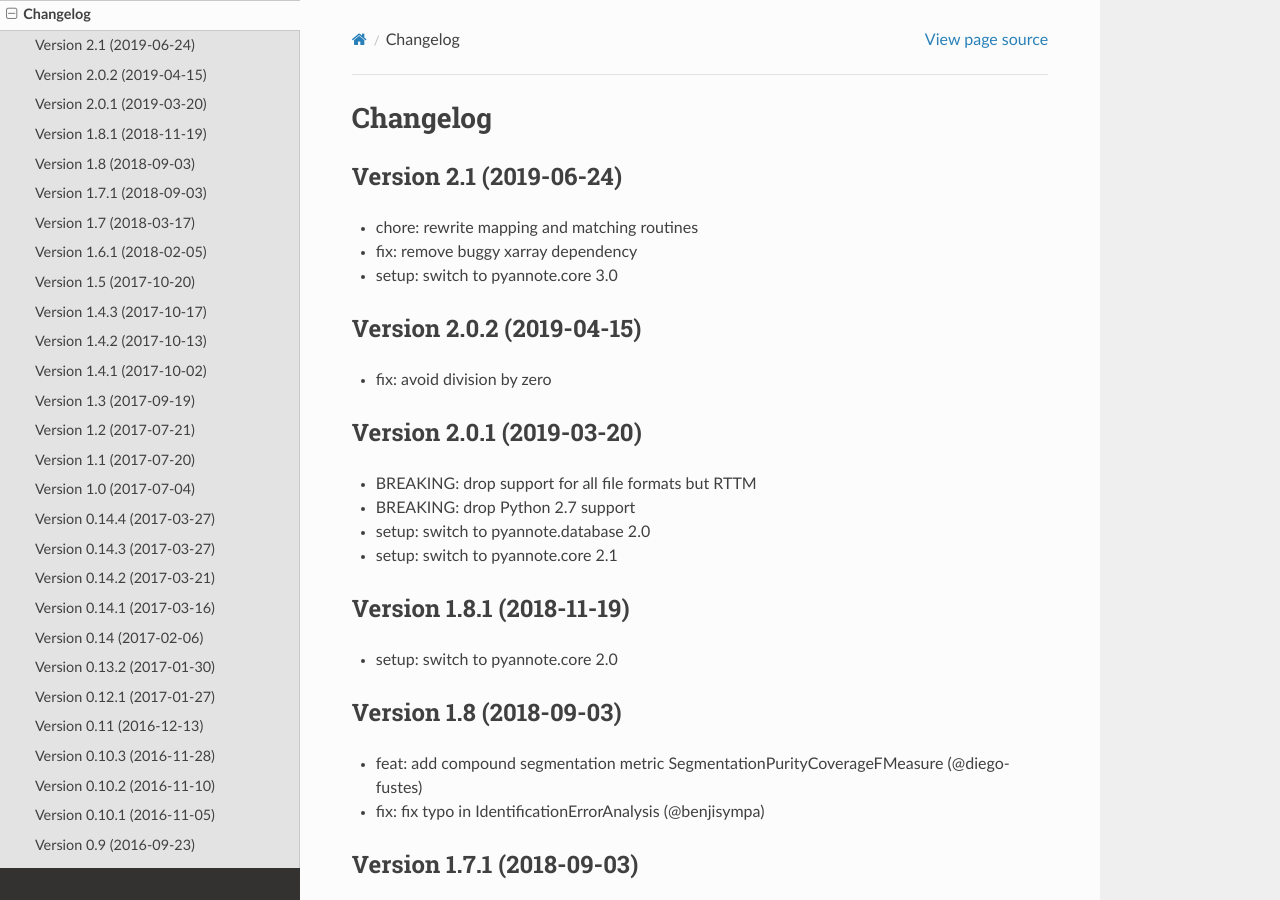
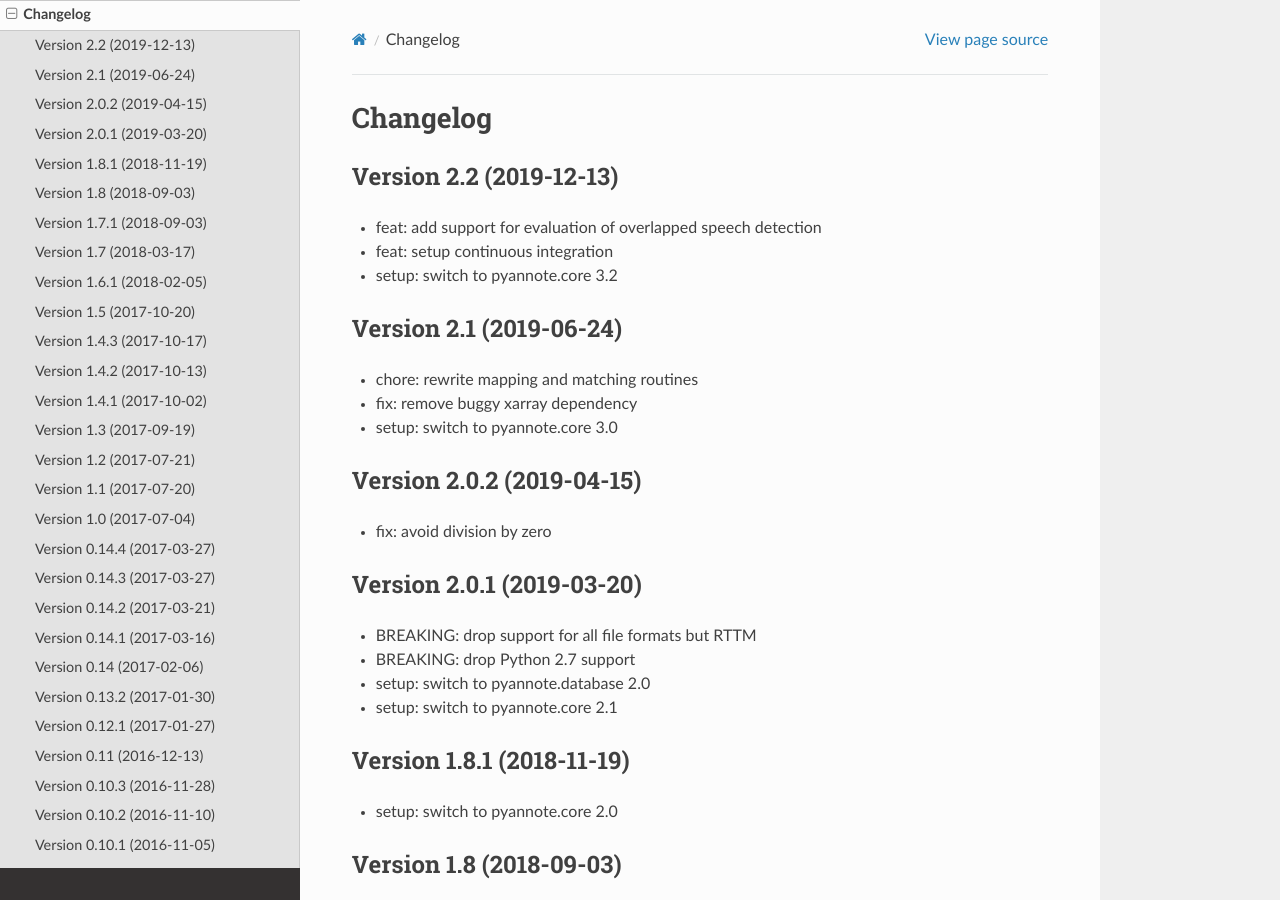
Before and after one commit to pyannote/pyannote-metrics, a Sphinx documentation site: the page built from docs/source/changelog.rst, in a window 1280 px wide and 900 px high. Built offline with Sphinx 7.4.7 and the Read the Docs theme 2.0.0, drawn with Linux system fonts in a browser that asks for light colours.

Commit message:
doc: update changelog

```diff
--- a/docs/source/changelog.rst
+++ b/docs/source/changelog.rst
@@ -1,6 +1,13 @@
 #########
 Changelog
 #########
+
+Version 2.2 (2019-12-13)
+~~~~~~~~~~~~~~~~~~~~~~~~
+
+- feat: add support for evaluation of overlapped speech detection
+- feat: setup continuous integration
+- setup: switch to pyannote.core 3.2
 
 Version 2.1 (2019-06-24)
 ~~~~~~~~~~~~~~~~~~~~~~~~
```
